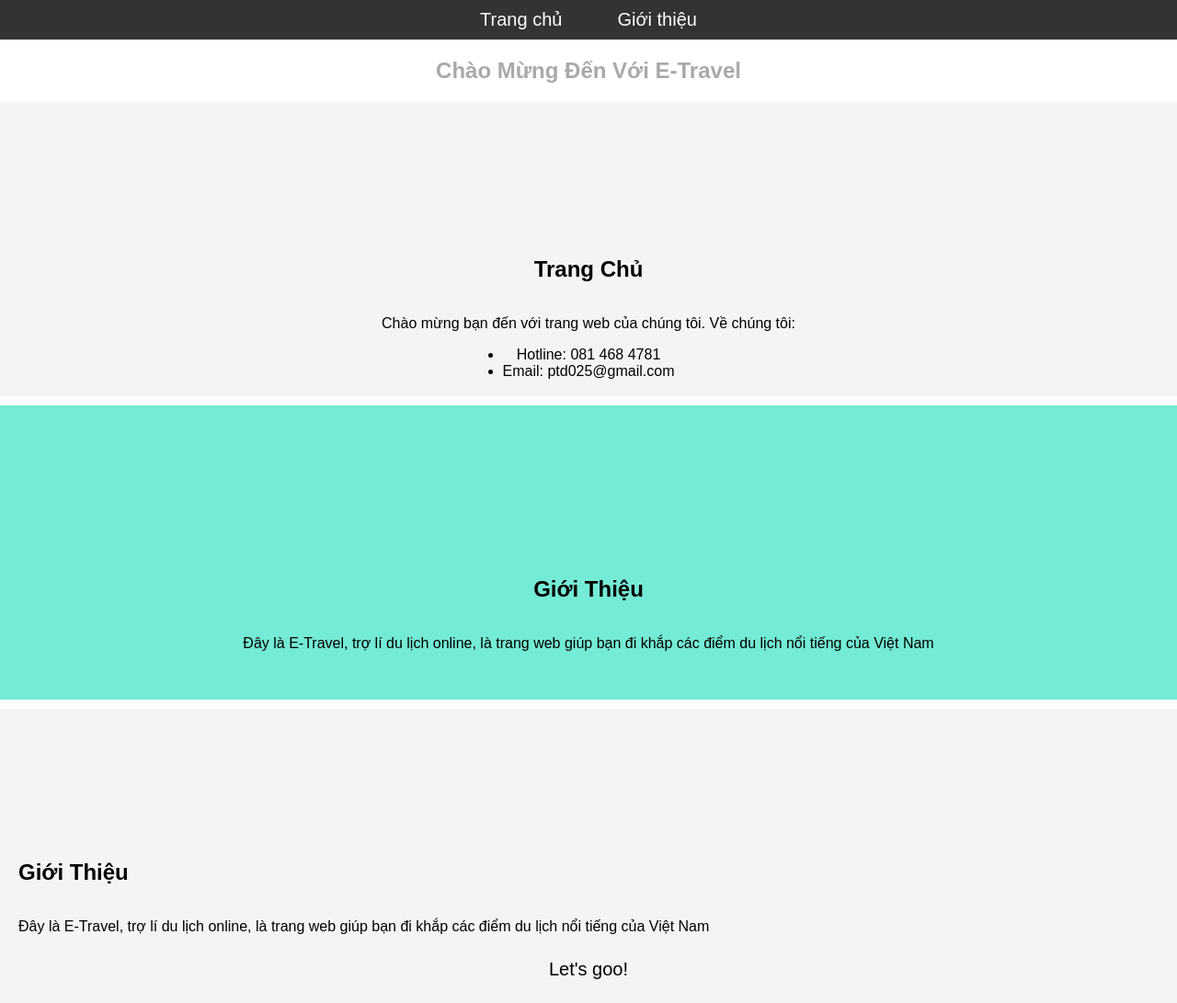
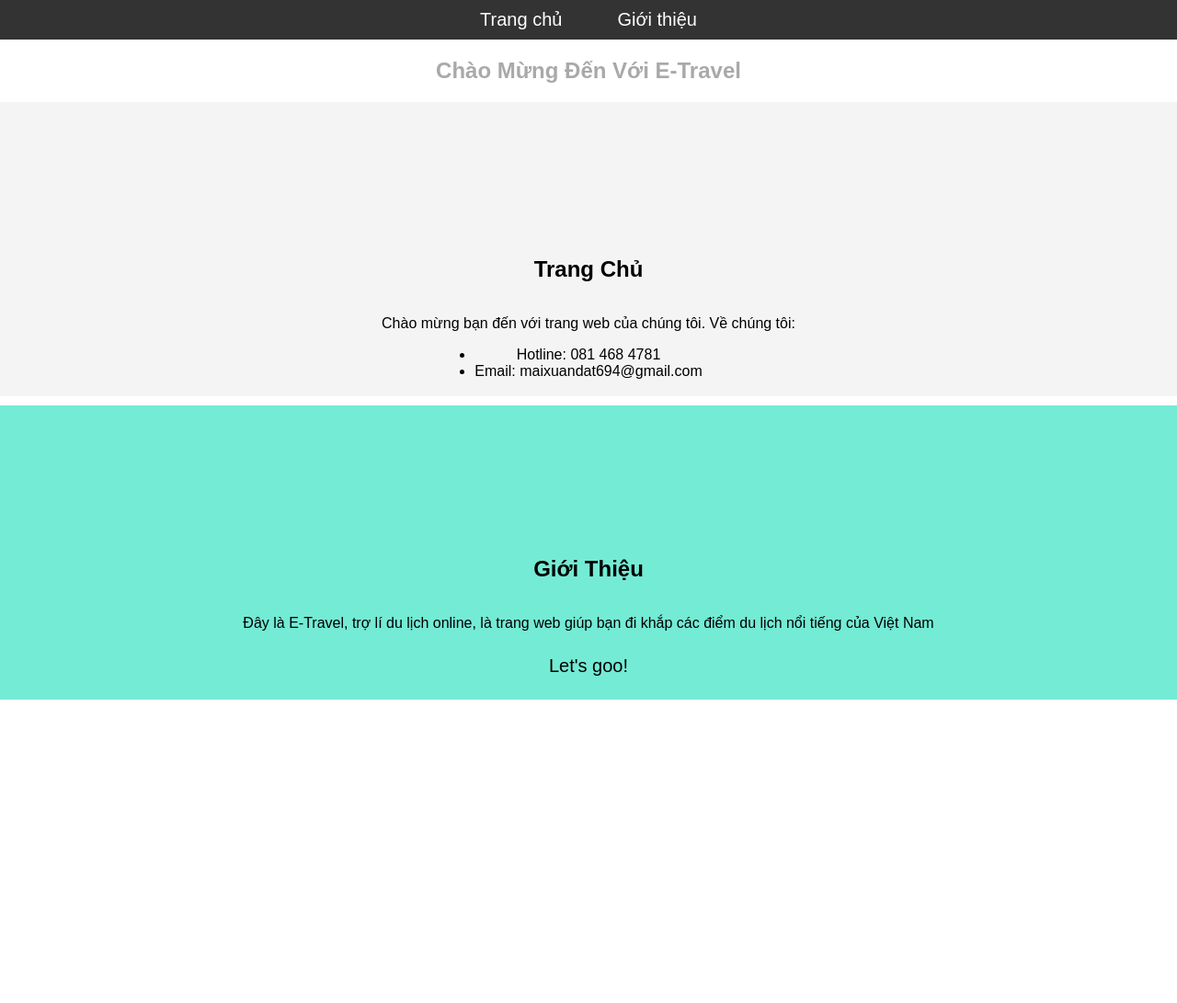
Before and after one commit to TdatDz123/E-Travel, a plain HTML site: page index.html in a window 1280 px wide. Shown: the whole page at 92% size. After the commit the page ends 800 px from the top, so only its background shows below. Drawn offline with Linux system fonts and the light colour scheme.

Commit message:
index.html

```diff
--- a/index.html
+++ b/index.html
@@ -29,22 +29,15 @@
         <p>Chào mừng bạn đến với trang web của chúng tôi. Về chúng tôi:</p>
         <ul>
           <li>Hotline: 081 468 4781 </li>
-          <li>Email: ptd025@gmail.com </li>
+          <li>Email: maixuandat694@gmail.com </li>
         </ul>
       </section>
 
       <section id="about" class="section">
         <h1>Giới Thiệu</h1>
         <p>Đây là E-Travel, trợ lí du lịch online, là trang web giúp bạn đi khắp các điểm du lịch nổi tiếng của Việt Nam</p>
+        <a id="start" href="https://youtube.com"> Let's goo! </a>
       </section>
-
-      <div style="text-align: left;">
-        <section id="infor" class="section1">
-          <h1>Giới Thiệu</h1>
-          <p>Đây là E-Travel, trợ lí du lịch online, là trang web giúp bạn đi khắp các điểm du lịch nổi tiếng của Việt Nam</p>
-          <a id="start" href="https://youtube.com"> Let's goo! </a>
-        </section>
-      </div>
 
     </div>
 </body>
```
